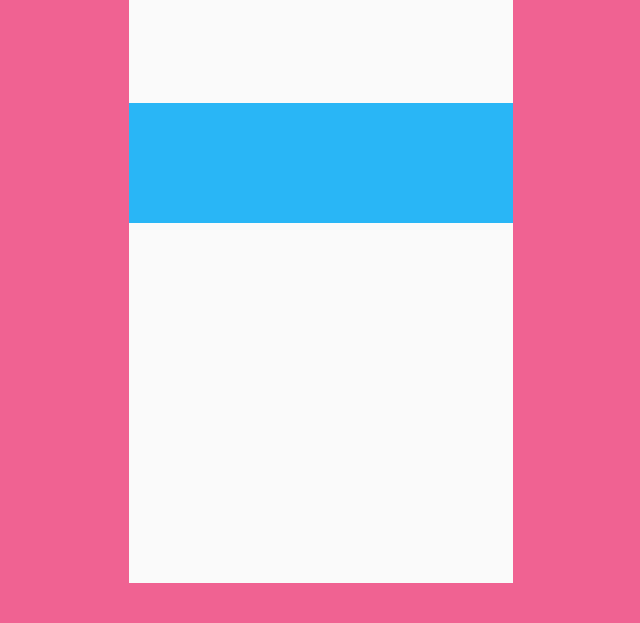
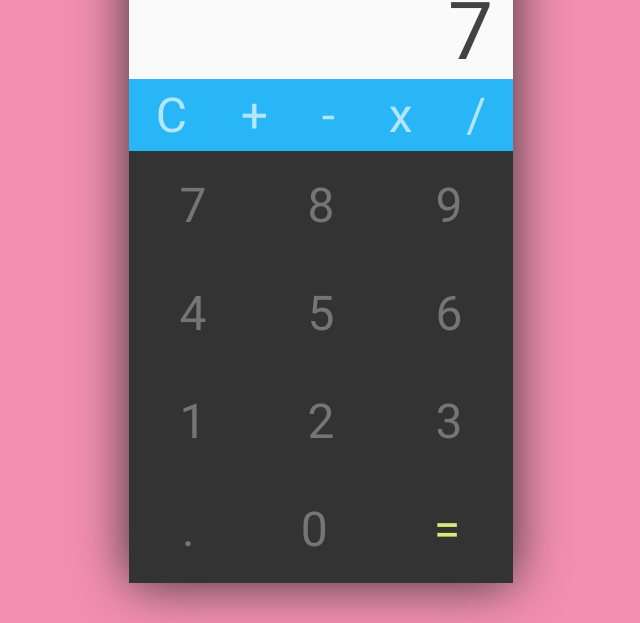
Before and after one commit to johnpaulada/boring-calculator, a website: page src/index.html in a window 1280 px wide. Shown: the part 177-800 px from the top of the page, without its empty margins (319-959 px from the left). Drawn offline with nearby package versions, Linux system fonts and the light colour scheme; files that its build step writes are made by us from their sources.

Commit message:
Basic UI complete

```diff
--- a/src/css/_layout.scss
+++ b/src/css/_layout.scss
@@ -9,6 +9,18 @@
 .flex--center {
     justify-content: center;
     align-items: center;
+}
+
+.flex--axis--center {
+    justify-content: center;
+}
+
+.flex--end {
+    justify-content: flex-end;
+}
+
+.flex--around {
+    justify-content: space-around;
 }
 
 .bg-image--full {
--- a/src/css/colors.scss
+++ b/src/css/colors.scss
@@ -3,13 +3,17 @@
 }
 
 .bg-pink {
-    background-color: #F06292;
+    background-color: #F48FB1;
 }
 
 .bg-light-blue {
     background-color: #29B6F6;
 }
 
+.bg-black {
+    background-color: #333;
+}
+
 .white {
     color: #FAFAFA;
 }
--- a/src/css/critical.scss
+++ b/src/css/critical.scss
@@ -6,7 +6,6 @@
     #calculator {
         width: 100vw;
         height: 100vh;
-        background-color: #FAFAFA;
     }
 }
 
@@ -14,12 +13,21 @@
     #calculator {
         width: 30vw;
         height: 90vh;
-        background-color: #FAFAFA;
     }
 }
 
+.right {
+    text-align: right;
+}
+
+#calculator {
+    background-color: #FAFAFA;
+    box-shadow: 0 0 50px #333;
+}
+
 #display {
-    flex: 2;
+    flex: 3;
+    padding: 0 20px;
 }
 
 #operations {
@@ -27,5 +35,58 @@
 }
 
 #numbers {
-    flex: 3;
+    flex: 6;
 }
+
+#query {
+    font-family: "Roboto", sans-serif;
+    font-size: 2em;
+    color: #BDBDBD;
+    margin: 0;
+}
+
+#answer {
+    font-family: "Roboto", sans-serif;
+    font-size: 5em;
+    color: #424242;
+    margin: 0;
+}
+
+#equals {
+    color: #DCE775;
+    font-size: 3em;
+    font-family: "Roboto", sans-serif;
+    cursor: pointer;
+    transition: all 0.25s;
+}
+
+#equals:hover {
+    color: #F0F4C3;
+    text-shadow: 0 0 30px #F0F4C3;
+}
+
+.number-button {
+    color: #757575;
+    font-size: 3em;
+    font-family: "Roboto", sans-serif;
+    transition: all 0.25s;
+    cursor: pointer;
+}
+
+.number-button:hover {
+    color: #FAFAFA;
+    text-shadow: 0 0 30px #FAFAFA;
+}
+
+.ops-button {
+    color: #B3E5FC;
+    font-size: 3em;
+    font-family: "Roboto", sans-serif;
+    transition: all 0.25s;
+    cursor: pointer;
+}
+
+.ops-button:hover {
+    color: #FAFAFA;
+    text-shadow: 0 0 30px #FAFAFA;
+}
--- a/src/css/typography.scss
+++ b/src/css/typography.scss
@@ -10,7 +10,22 @@
     font-family: 'Raleway';
     font-weight: bold;
     src: local('Raleway'),
-         url('../fonts/raleway/Raleway-Bold.ttf') format('truetype')
+            url('../fonts/raleway/Raleway-Bold.ttf') format('truetype')
+}
+
+@font-face {
+    font-family: 'Roboto';
+    font-style: normal;
+    font-weight: 400;
+    src: local('Roboto'),
+         url('../fonts/roboto/Roboto-Regular.ttf') format('truetype')
+  }
+
+  @font-face {
+      font-family: 'Roboto';
+      font-weight: bold;
+      src: local('Roboto'),
+              url('../fonts/roboto/Roboto-Bold.ttf') format('truetype')
   }
 
 h1, h2, h3, h4 {
@@ -18,10 +33,6 @@ h1, h2, h3, h4 {
     font-weight: bold;
 }
 
-h2 {
-    font-size: calc(32pt + 3vw);
-}
-
 .center {
     text-align: center;
 }
--- a/src/index.html
+++ b/src/index.html
@@ -32,14 +32,46 @@
     <section>
       <div class="full-screen flex flex--center bg-pink">
           <div id="calculator" class="flex flex--column">
-            <div id="display"></div>
-            <div id="operations" class="bg-light-blue"></div>
-            <div id="numbers"></div>
+            <div id="display" class="flex flex--column flex--end">
+              <p id="query" class="right">1 + 2 * 3 </p>
+              <p id="answer" class="right">7</p>
+            </div>
+            <div id="operations" class="bg-light-blue flex flex--column flex--axis--center">
+                <div class="flex flex--around">
+                    <div class="ops-button">C</div>
+                    <div class="ops-button">+</div>
+                    <div class="ops-button">-</div>
+                    <div class="ops-button">x</div>
+                    <div class="ops-button">/</div>
+                </div>
+            </div>
+            <div id="numbers" class="bg-black flex flex--column flex--around">
+              <div class="number-row flex flex--around">
+                <div class="number-button">7</div>
+                <div class="number-button">8</div>
+                <div class="number-button">9</div>
+              </div>
+              <div class="number-row flex flex--around">
+                <div class="number-button">4</div>
+                <div class="number-button">5</div>
+                <div class="number-button">6</div>
+              </div>
+              <div class="number-row flex flex--around">
+                <div class="number-button">1</div>
+                <div class="number-button">2</div>
+                <div class="number-button">3</div>
+              </div>
+              <div class="number-row flex flex--around">
+                <div class="number-button">.</div>
+                <div class="number-button">0</div>
+                <div id="equals">=</div>
+              </div>
+            </div>
           </div>
       </div>
     </section>
     <footer>
-      <!-- Coin miner haha -->
+      <!-- Monetization? -->
     </footer>
   </div>
 
--- a/src/js/main.js
+++ b/src/js/main.js
@@ -1,6 +1,6 @@
-if(navigator.serviceWorker) {
-  navigator.serviceWorker.register('/sw.js')
-  .catch(function(err) {
-    console.error('Unable to register service worker.', err);
-  });
-}
+// if(navigator.serviceWorker) {
+//   navigator.serviceWorker.register('/sw.js')
+//   .catch(function(err) {
+//     console.error('Unable to register service worker.', err);
+//   });
+// }
```
Also changed, not shown: src/manifest.webmanifest.
